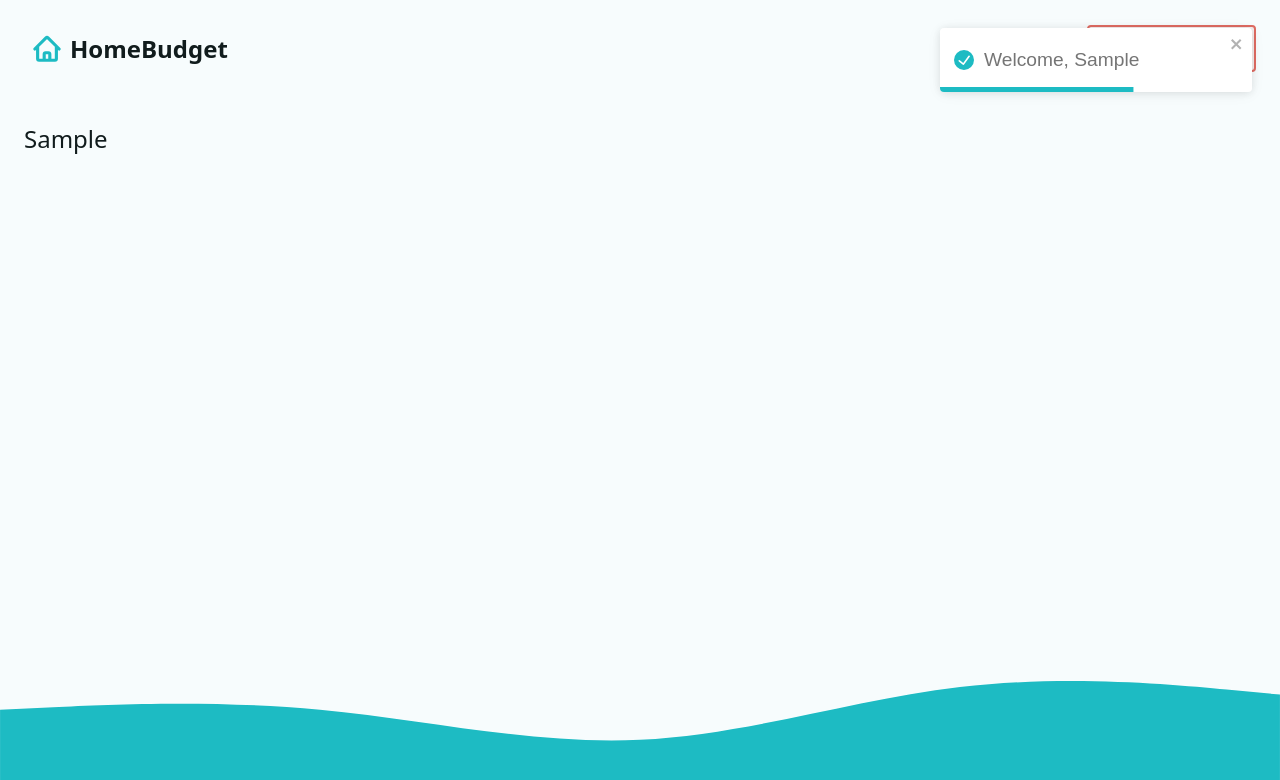
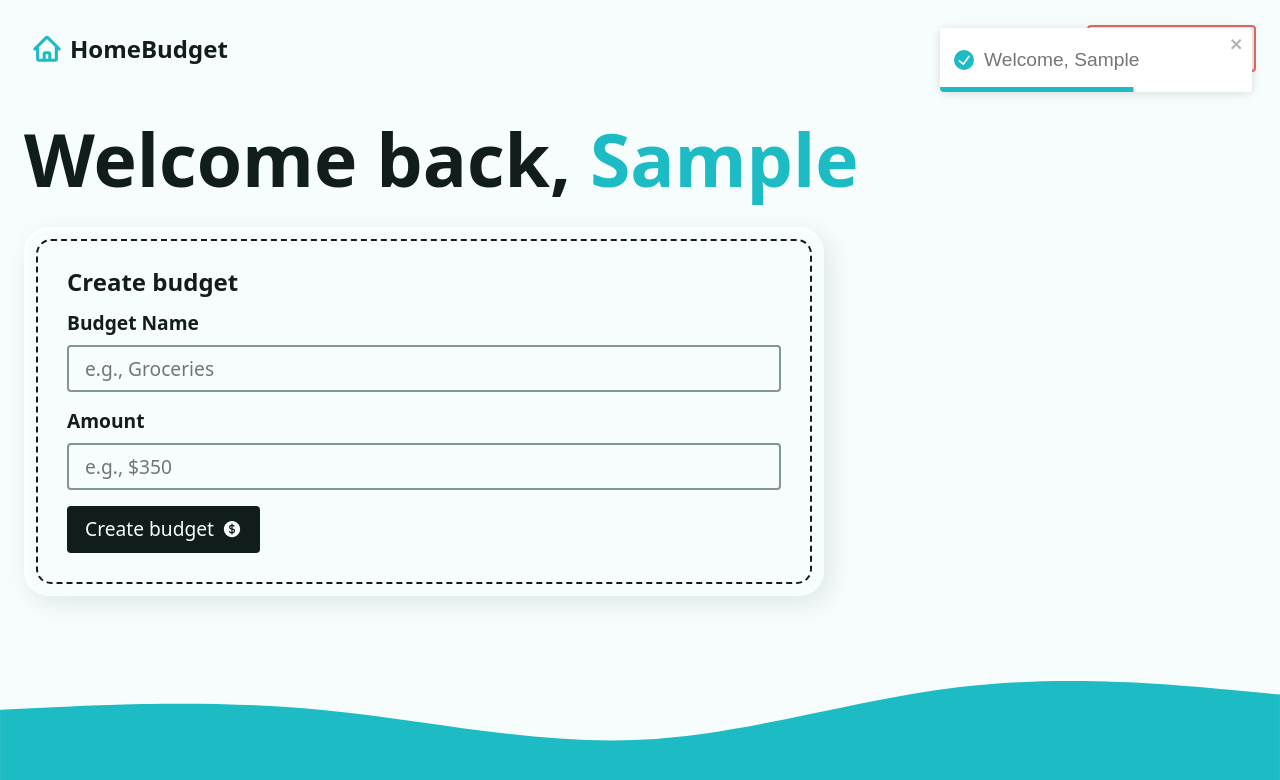
Before and after one commit to havvtom/home-budget-react-app, a React (Vite) app: page / in a window 1280 px wide. Both pictures are taken after typing "Sample" into the empty fields and a click on the button "Create Account". Shown: the top 780 px of the page. Built offline with nearby package versions, Linux system fonts and the light colour scheme.

Commit message:
create budget

```diff
--- /dev/null
+++ b/src/components/AddBudgetForm.jsx
@@ -0,0 +1,45 @@
+import { CurrencyDollarIcon } from "@heroicons/react/24/solid";
+import { Form } from "react-router-dom";
+
+export default function AddBudgetForm(){
+  return (
+    <div className="form-wrapper">
+      <h2 className="h3">
+        Create budget
+      </h2>
+      <Form
+        method="post"
+        className="grid-sm"
+      >
+        <div className="grid-xs">
+          <label htmlFor="newBudget">
+            Budget Name
+          </label>
+          <input
+            type="text"
+            name="newBudget"
+            id="newBudget"
+            placeholder="e.g., Groceries"
+            required
+          />
+        </div>
+        <div className="grid-xs">
+          <label htmlFor="newBUdgetAmount">Amount</label>
+          <input
+            type="number"
+            step="0.01"
+            name="newBudgetAmount"
+            id="newBudgetAmount"
+            placeholder="e.g., $350"
+            required
+            inputMode="decimal"
+          />
+        </div>
+        <button type="submit" className="btn btn--dark">
+          <span>Create budget</span>
+          <CurrencyDollarIcon width={20}/>
+        </button>
+      </Form>
+    </div>
+  )
+}
--- a/src/pages/Dashboard.jsx
+++ b/src/pages/Dashboard.jsx
@@ -1,5 +1,6 @@
 import { useLoaderData } from "react-router-dom"
 import { toast } from "react-toastify"
+import AddBudgetForm from "../components/AddBudgetForm"
 import Intro from "../components/Intro"
 import { fetchData } from "../helpers"
 
@@ -7,7 +8,8 @@ import { fetchData } from "../helpers"
 //loader
 export function dashboardLoader() {
   const userName = fetchData("userName")
-  return {userName}
+  const budgets = fetchData("budgets")
+  return {userName, budgets}
 }
 
 //action
@@ -25,10 +27,21 @@ export async function dashboardAction({request}){
 }
 
 export default function Dashboard(){
-  const { userName } = useLoaderData()
+  const { userName, budgets } = useLoaderData()
   return (
     <>
-      {userName ? userName: <Intro />}
+      {userName ? (
+        <div className="dashboard">
+          <h1>Welcome back, <span className="accent">{userName}</span></h1>
+          <div className="grid-sm">
+            <div className="grid-lg">
+              <div className="flex-lg">
+                <AddBudgetForm />
+              </div>
+            </div>
+          </div>
+        </div>
+      ): <Intro />}
 
     </>
   )
```
